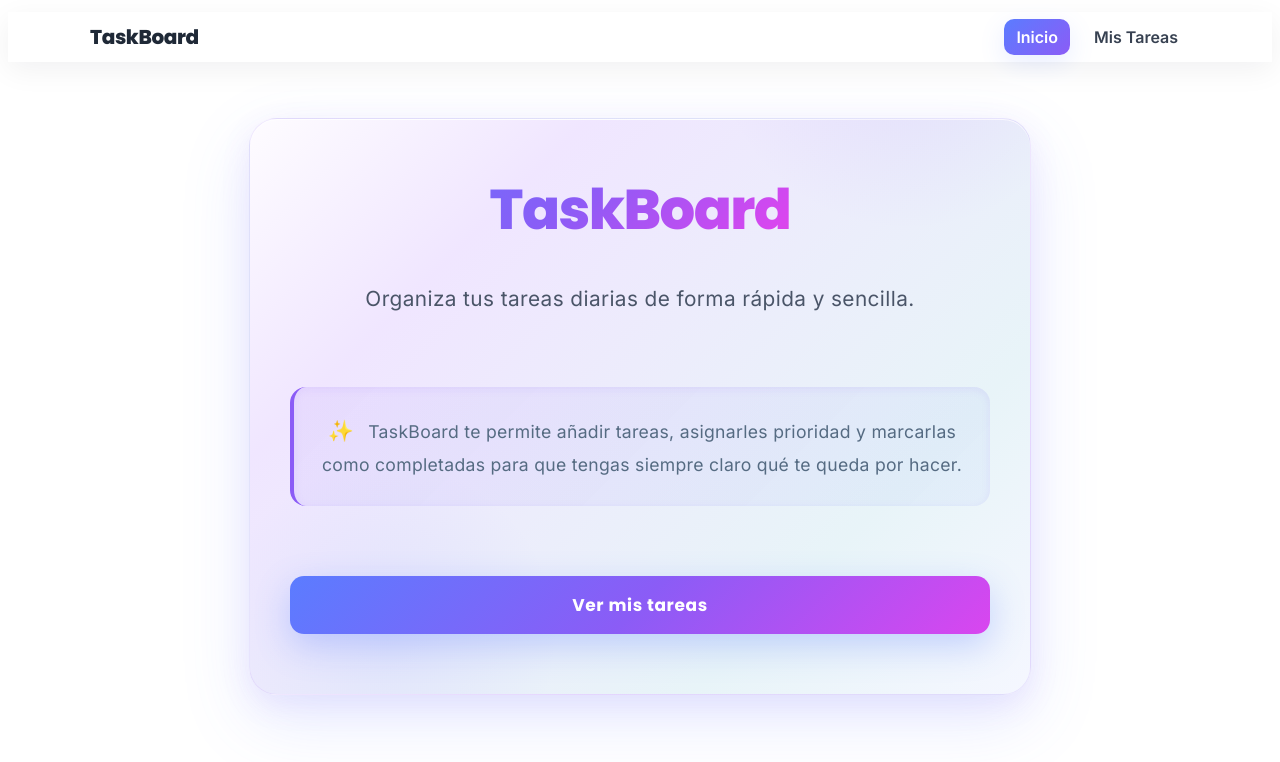
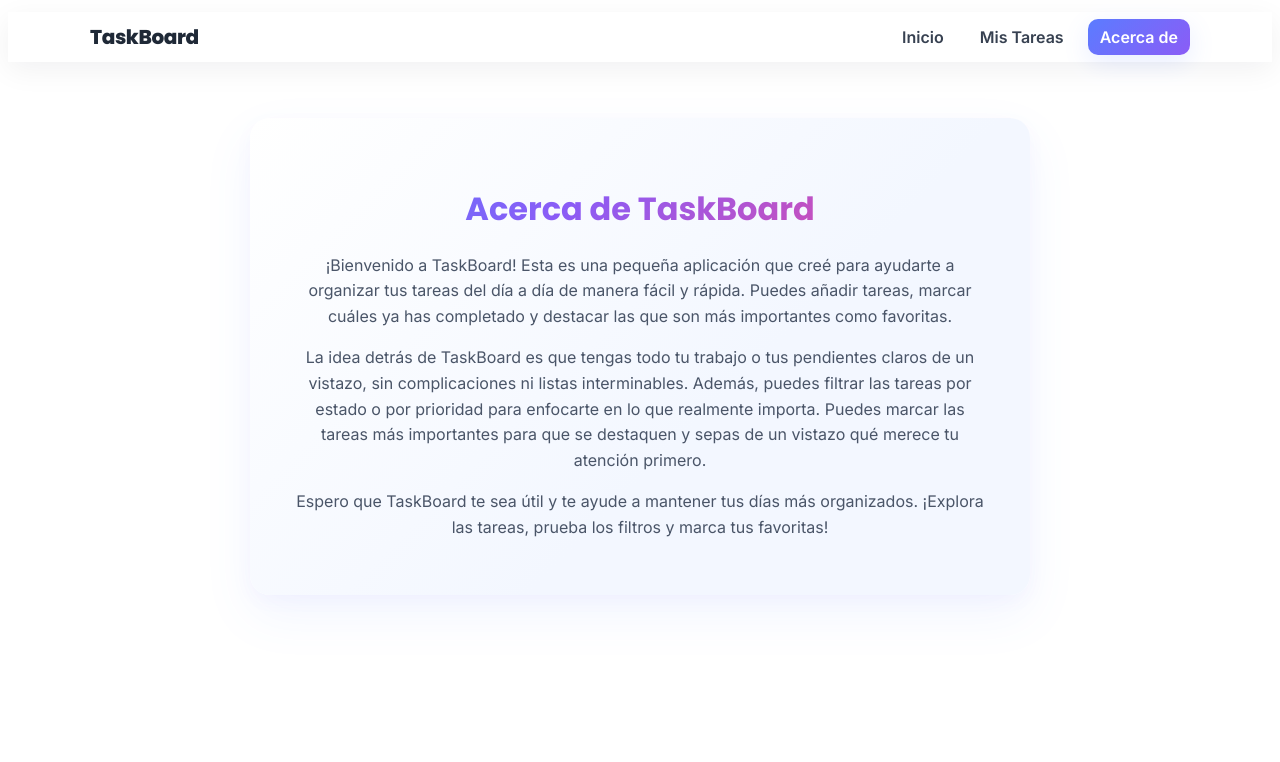
Before and after one commit to soniak05/taskboard-angular, an Angular app: page /about in a window 1280 px wide. Before the commit this address led to /. Shown: the top 762 px of the page. Built offline with nearby package versions, Linux system fonts and the light colour scheme.

Commit message:
nuevo componente about

```diff
--- a/src/app/app.html
+++ b/src/app/app.html
@@ -11,6 +11,9 @@
       <li>
         <a routerLink="/tasks" routerLinkActive="active">Mis Tareas</a>
       </li>
+      <li>
+        <a routerLink="/about" routerLinkActive="active">Acerca de</a>
+      </li>
     </ul>
   </div>
 </header>
--- a/src/app/app.routes.ts
+++ b/src/app/app.routes.ts
@@ -1,10 +1,11 @@
 import { Routes } from '@angular/router';
 import { HomeComponent } from './components/home/home';
 import { TasksComponent } from './components/tasks/tasks';
-
+import { AboutComponent } from './components/about/about';
 
 export const routes: Routes = [
     { path: '', component: HomeComponent },
     { path: 'tasks', component: TasksComponent },
+    { path: 'about', component: AboutComponent },
     { path: '**', redirectTo: '' }
 ];
--- /dev/null
+++ b/src/app/components/about/about.css
@@ -0,0 +1,34 @@
+.about {
+  max-width: 700px;
+  margin: 60px auto;
+  padding: 40px;
+  text-align: center;
+  background: linear-gradient(135deg, #ffffff 0%, #f3f7ff 60%);
+  border-radius: 20px;
+  box-shadow: 0 20px 50px rgba(91,124,255,0.08), 0 6px 18px rgba(139,92,246,0.04);
+  font-family: 'Inter', sans-serif;
+}
+
+.about h2 {
+  font-family: 'Poppins', sans-serif;
+  font-size: 2rem;
+  margin-bottom: 20px;
+  font-weight: 700;
+  background: linear-gradient(135deg, #5b7cff 0%, #8b5cf6 40%, #ec4899 100%);
+  -webkit-background-clip: text;
+  -webkit-text-fill-color: transparent;
+  background-clip: text;
+}
+
+.about p {
+  font-size: 1rem;
+  color: #4a5568;
+  line-height: 1.6;
+  margin-bottom: 15px;
+}
+.about a {
+  color: #5b7cff;
+  text-decoration: none;
+  font-weight: 600;
+  transition: color .18s ease;
+}
--- /dev/null
+++ b/src/app/components/about/about.html
@@ -0,0 +1,18 @@
+<section class="about">
+  <h2>Acerca de TaskBoard</h2>
+
+  <p>
+    ¡Bienvenido a TaskBoard! Esta es una pequeña aplicación que creé para ayudarte a organizar tus tareas del día a día de manera fácil y rápida.
+    Puedes añadir tareas, marcar cuáles ya has completado y destacar las que son más importantes como favoritas.
+  </p>
+
+  <p>
+    La idea detrás de TaskBoard es que tengas todo tu trabajo o tus pendientes claros de un vistazo, sin complicaciones ni listas interminables.
+    Además, puedes filtrar las tareas por estado o por prioridad para enfocarte en lo que realmente importa.
+    Puedes marcar las tareas más importantes para que se destaquen y sepas de un vistazo qué merece tu atención primero.
+  </p>
+
+  <p>
+    Espero que TaskBoard te sea útil y te ayude a mantener tus días más organizados. ¡Explora las tareas, prueba los filtros y marca tus favoritas!
+  </p>
+</section>
```
Also changed, not shown: src/app/components/about/about.ts (added, +14 -0 lines), 1 other file (tests, documents, lock files or other folders).
